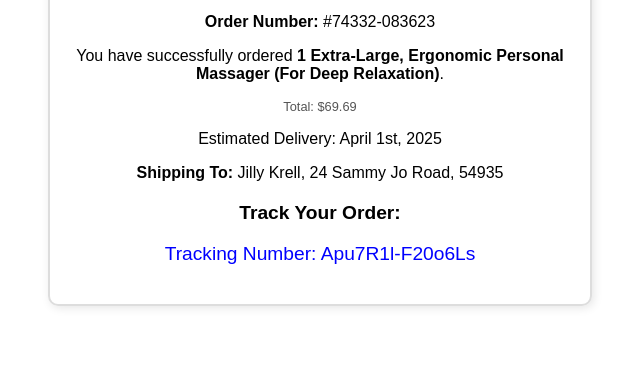
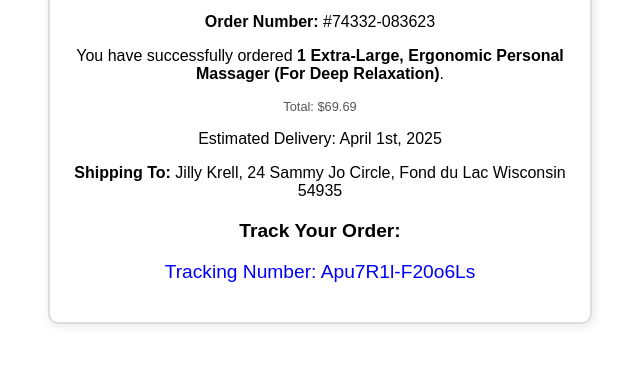
Before and after one commit to Carter-112/AprilFools, a plain HTML site: page index.html in a window 1280 px wide. Shown: the part 161-526 px from the top of the page, without its empty margins (320-960 px from the left). Drawn offline with Linux system fonts and the light colour scheme.

Commit message:
Update index.html

```diff
--- a/index.html
+++ b/index.html
@@ -42,7 +42,7 @@
         <p>You have successfully ordered <strong>1 Extra-Large, Ergonomic Personal Massager (For Deep Relaxation)</strong>.</p>
         <p class="small-text">Total: $69.69</p>
         <p>Estimated Delivery: April 1st, 2025</p>
-        <p><strong>Shipping To:</strong> Jilly Krell, 24 Sammy Jo Road, 54935</p>
+        <p><strong>Shipping To:</strong> Jilly Krell, 24 Sammy Jo Circle, Fond du Lac Wisconsin 54935</p>
         <div class="tracking">
             <p><strong>Track Your Order:</strong></p>
             <p><a href="https://www.youtube.com/watch?v=dQw4w9WgXcQ" target="_blank">Tracking Number: Apu7R1l-F20o6Ls</a></p>
```
